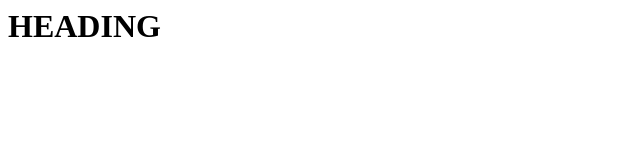
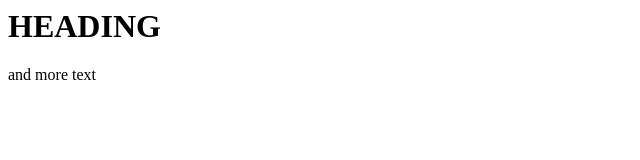
Before and after one commit to welshamy/welshamy.github.io, a plain HTML site: page index.html in a window 1280 px wide. Shown: the full height of the page, 0-640 px from the left. Drawn offline with Linux system fonts and the light colour scheme.

Commit message:
Third commit with extra text

```diff
--- a/index.html
+++ b/index.html
@@ -1,3 +1,4 @@
 <html>
 <h1>HEADING</h1>
+and more text
 </html>
```
